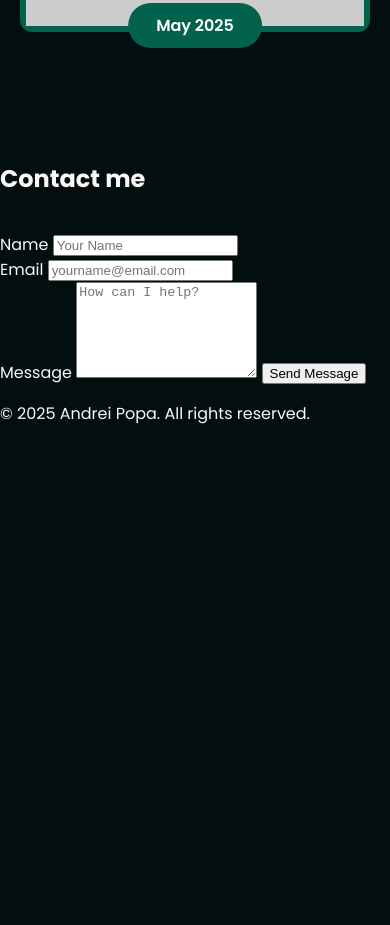
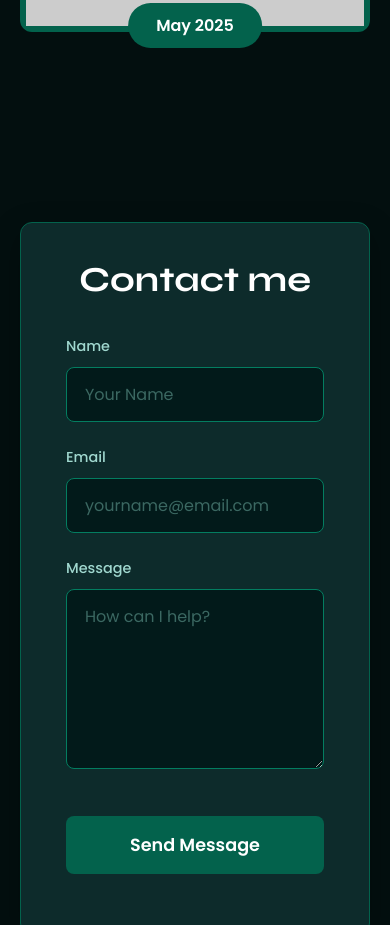
Before and after one commit to anndreipopa/Portfolio, a plain HTML site: page index.html in a window 390 px wide. Shown: the part 2311-3236 px from the top of the page. Before the commit the page ends 2753 px from the top, so only its background shows below. Drawn offline with Linux system fonts and the light colour scheme; placeholder pictures from the web are drawn by us.

Commit message:
contact form added, finished mobile view

```diff
--- a/styles.css
+++ b/styles.css
@@ -422,3 +422,108 @@ span{
     transition: border-color 0.4s ease;
 
 }
+
+
+/* contact form */
+.contact {
+    padding: 80px 20px;
+    background-color: #030f0f;
+    font-family: 'Poppins', sans-serif;
+    display: flex;
+    justify-content: center;
+    align-items: center;
+}
+
+.contactform-container {
+    background-color: #0d2b2b;
+    padding: 35px 45px;
+    border-radius: 12px;
+    width: 100%;
+    max-width: 600px;
+    box-shadow: 0 10px 30px rgba(0, 0, 0, 0.3);
+    border: 1px solid #03624c;
+}
+
+.contactform-container .title {
+    font-family: 'Syne', sans-serif;
+    font-size: 2.2em;
+    color: #ffffff;
+    text-align: center;
+    margin-top: 0;
+    margin-bottom: 35px;
+    font-weight: 700;
+    padding-bottom: 0;
+}
+
+.form-group {
+    margin-bottom: 25px;
+}
+
+.form-group label {
+    display: block;
+    font-size: 0.9em;
+    color: #a0d8cf;
+    margin-bottom: 10px;
+    font-weight: 500;
+    text-align: left;
+}
+
+.form-group input[type="text"],
+.form-group input[type="email"],
+.form-group textarea {
+    width: 100%;
+    padding: 14px 18px;
+    background-color: #021a1a;
+    border: 1px solid #037d60;
+    border-radius: 8px;
+    color: #e0e0e0;
+    font-size: 1em;
+    font-family: 'Poppins', sans-serif;
+    box-sizing: border-box;
+    transition: border-color 0.3s ease, box-shadow 0.3s ease;
+}
+
+.form-group input[type="text"]::placeholder,
+.form-group input[type="email"]::placeholder,
+.form-group textarea::placeholder {
+    color: #4a7c74;
+    opacity: 0.8;
+}
+
+.form-group input[type="text"]:focus,
+.form-group input[type="email"]:focus,
+.form-group textarea:focus {
+    outline: none;
+    border-color: #05c799;
+    box-shadow: 0 0 0 3px rgba(5, 199, 153, 0.25);
+}
+
+.form-group textarea {
+    resize: vertical;
+    min-height: 130px;
+    margin-bottom: 30px;
+}
+
+.submit-button {
+    display: block;
+    width: 100%;
+    padding: 16px;
+    background-color: #03624c;
+    color: #ffffff;
+    border: none;
+    border-radius: 8px;
+    font-size: 1.1em;
+    font-weight: 600;
+    font-family: 'Poppins', sans-serif;
+    cursor: pointer;
+    transition: background-color 0.3s ease, transform 0.1s ease;
+    margin-top: 10px;
+}
+
+.submit-button:hover {
+    background-color: #048b6b;
+}
+
+.submit-button:active {
+    transform: translateY(1px);
+}
```
